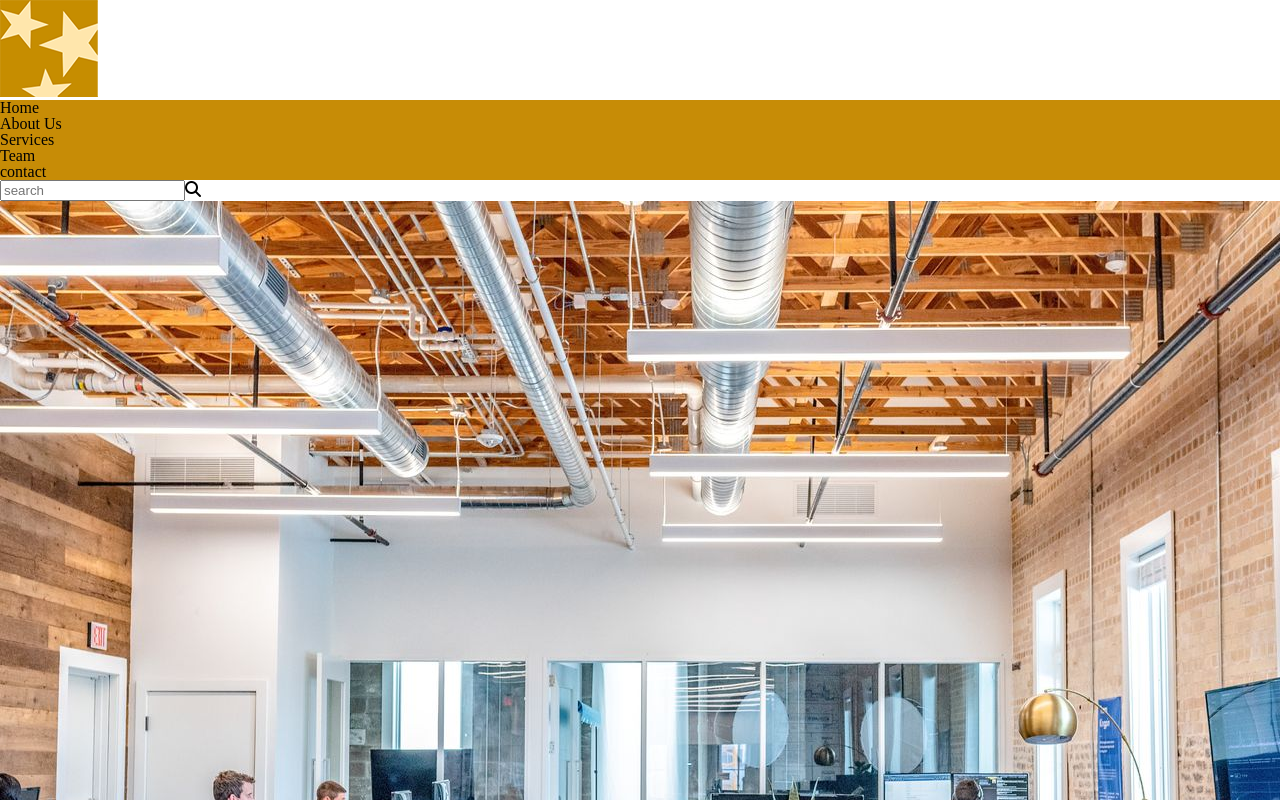
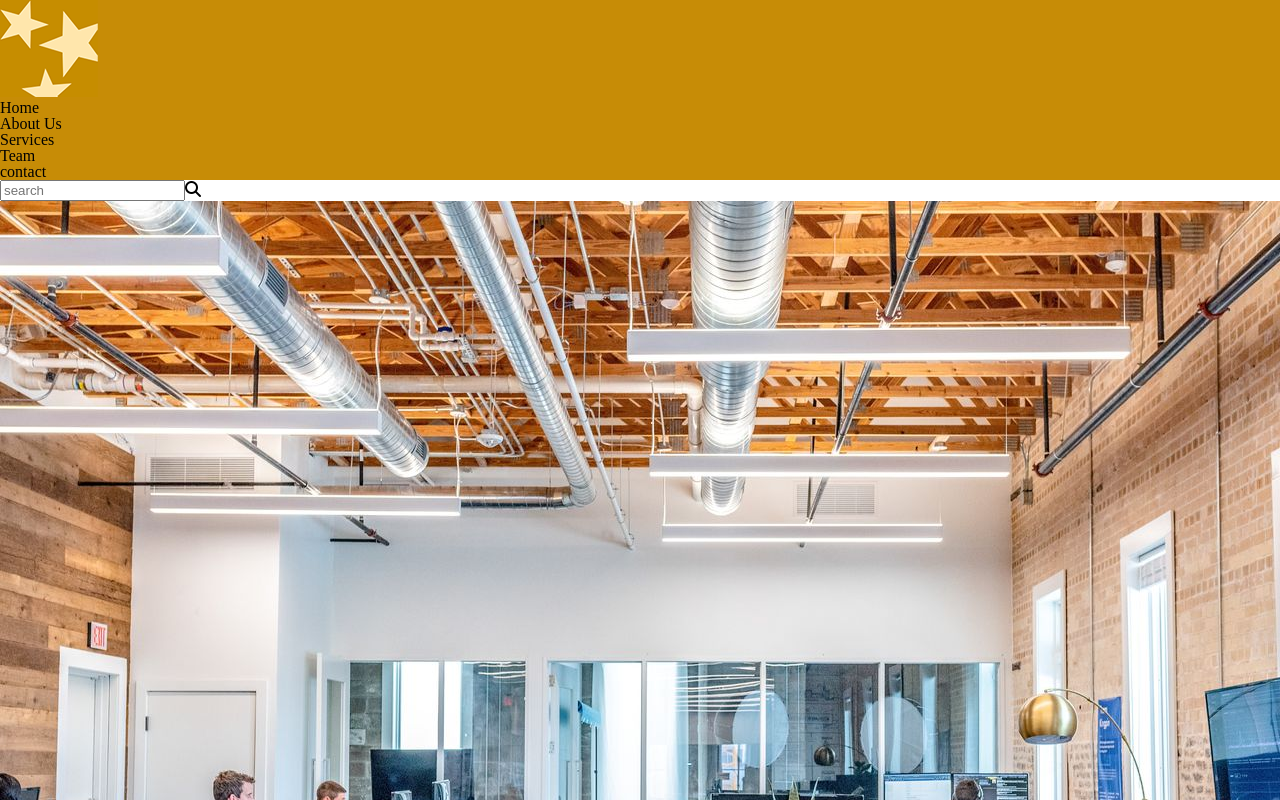
Before and after one commit to alam0134/alam0134.github.io, a plain HTML site: page final-project/index.html in a window 1280 px wide. Shown: the top 800 px of the page. Drawn offline with Linux system fonts and the light colour scheme.

Commit message:
After seeing the feedback i added div to header and main page

```diff
--- a/final-project/css/main.css
+++ b/final-project/css/main.css
@@ -50,5 +50,4 @@ table {
 nav ul:nth-child(1){
     background-color:  #c78c06;
 
-
 }
--- a/final-project/index.html
+++ b/final-project/index.html
@@ -8,12 +8,16 @@
     <link rel="stylesheet" href="css/main.css">
 </head>
 <body>
+    <div>
     <header>
         <!--logo image inside the header so that i can add background color later-->
-        <img class="logo" src="images/logo.png" alt="three start media logo">
+
         <nav><!--Have not put any class cause there is only one nav ul in the page-->
             <ul>
-                <li class="first-list">Home</li>
+            <div class="logo">
+                <img class="logo" src="images/logo.png" alt="three start media logo">
+                <li>Home</li>
+            </div>
                 <li>About Us</li>
                 <li>Services</li>
                 <li>Team</li>
@@ -34,6 +38,7 @@
         <button class="button-1">Connect With Us</button>
         <!--i am not sure about this tag i have to study on it-->
     </main>
+    </div>
     <section class="about-us">
         <img class="about-us-image" src="images/about-us.jpg" alt="picture of Three star Media office space">
         <h2>About Us</h2>
```
